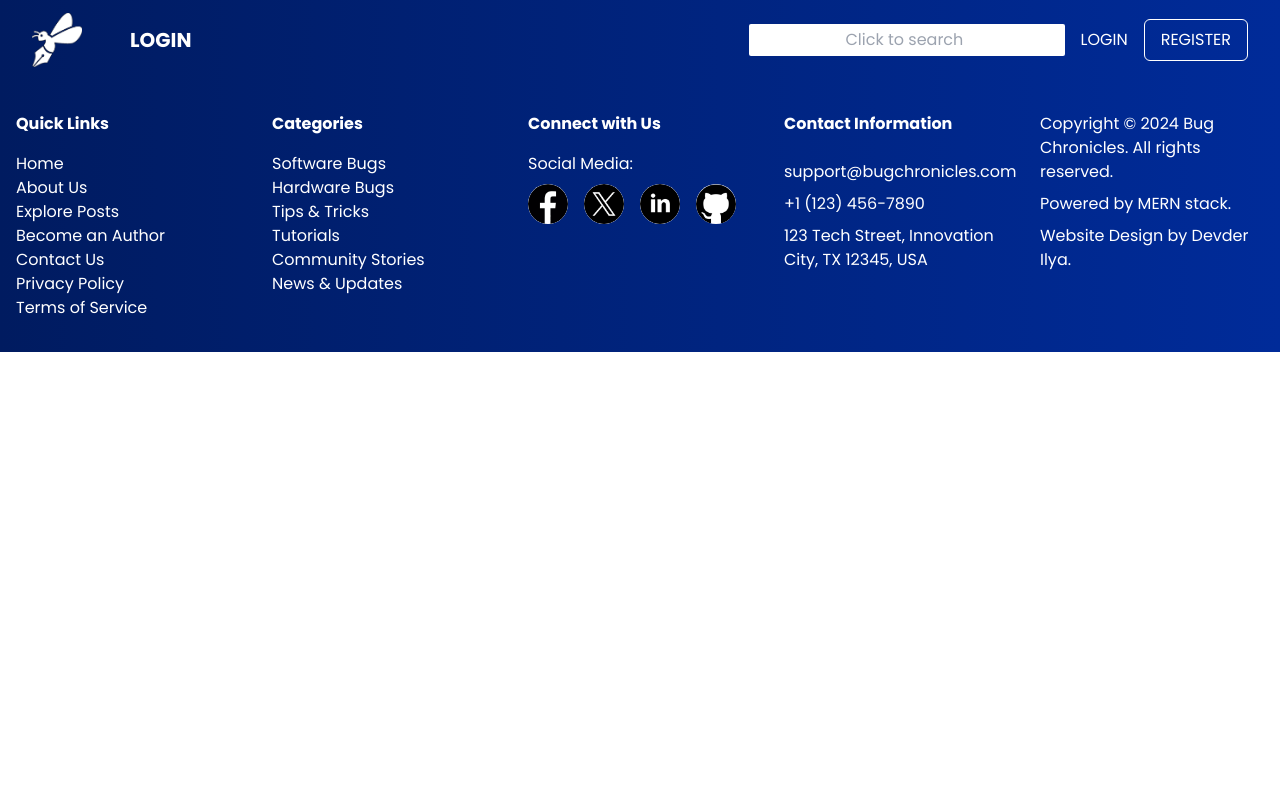
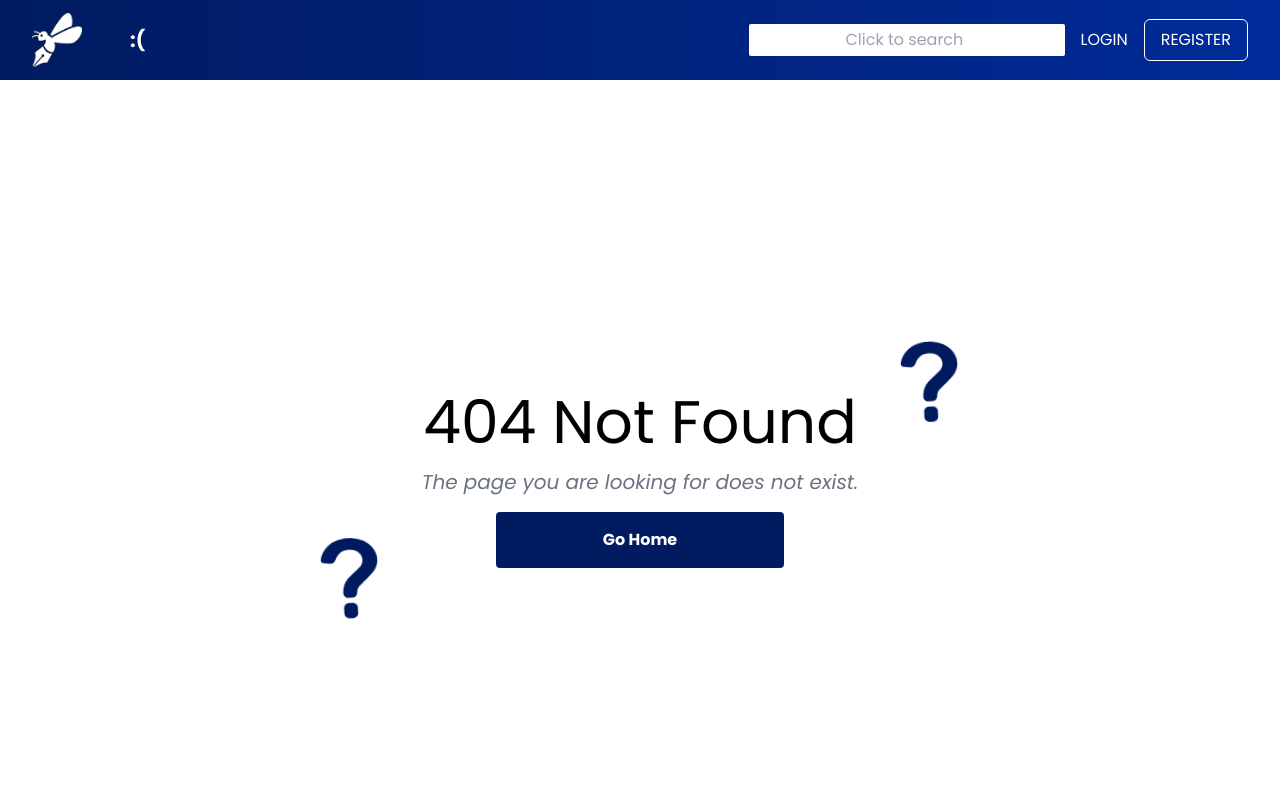
Before and after one commit to Leytox/BlogBugster, a React (Vite) app in the folder frontend/: page /auth/login in a window 1280 px wide. Shown: the top 800 px of the page. Built offline with nearby package versions, Linux system fonts and the light colour scheme; no server answers.

Commit message:
Added 404 page and Updated logic of location in Header.jsx

```diff
--- a/frontend/src/App.jsx
+++ b/frontend/src/App.jsx
@@ -9,6 +9,9 @@ import { ToastContainer } from "react-toastify";
 import "react-toastify/dist/ReactToastify.css";
 import NewPost from "./pages/Post/NewPost.jsx";
 import GoTop from "./components/GoTop.jsx";
+import EditPost from "./pages/Post/EditPost.jsx";
+import Post from "./pages/Post/Post.jsx";
+import NotFound from "./pages/NotFound.jsx";
 
 export default function App() {
   return (
@@ -21,6 +24,9 @@ export default function App() {
         <Route path="/login" element={<Login />} />
         <Route path="/profile" element={<Profile />} />
         <Route path="/new-post" element={<NewPost />} />
+        <Route path="/edit-post/:id" element={<EditPost />} />
+        <Route path="/post/:id" element={<Post />} />
+        <Route path="*" element={<NotFound />} />
       </Routes>
       <GoTop />
       <Footer />
--- a/frontend/src/app/store.js
+++ b/frontend/src/app/store.js
@@ -1,10 +1,12 @@
 import { configureStore } from "@reduxjs/toolkit";
 import { apiSlice } from "../features/api/apiSlice.js";
 import authReducer from "../features/auth/authSlice";
+import locationReducer from "../features/location/locationSlice";
 
 export const store = configureStore({
   reducer: {
     auth: authReducer,
+    location: locationReducer,
     [apiSlice.reducerPath]: apiSlice.reducer,
   },
   middleware: (getDefaultMiddleware) =>
--- a/frontend/src/components/Header.jsx
+++ b/frontend/src/components/Header.jsx
@@ -1,24 +1,17 @@
-import { Link, useLocation } from "react-router-dom";
+import { Link } from "react-router-dom";
 import { selectUser, setUser } from "../features/auth/authSlice.js";
 import { useDispatch, useSelector } from "react-redux";
 import { useLogoutMutation } from "../features/auth/authApiSlice.js";
 import { toast } from "react-toastify";
 import logo from "../assets/logo.png";
 import SearchContainer from "./SearchContainer.jsx";
+import { selectLocation } from "../features/location/locationSlice.js";
 
 const Header = () => {
   const { user } = useSelector(selectUser);
   const [logout] = useLogoutMutation();
   const dispatch = useDispatch();
-  const location = useLocation();
-  let currentLocation;
-  if (location.pathname === "/") currentLocation = "HOME";
-  else {
-    currentLocation = location.pathname.split("/");
-    currentLocation = currentLocation[currentLocation.length - 1].toUpperCase();
-    if (currentLocation.includes("-"))
-      currentLocation = currentLocation.split("-").join(" ");
-  }
+  const { location } = useSelector(selectLocation);
   const handleLogout = async () => {
     const res = await logout();
     dispatch(setUser(null));
@@ -34,7 +27,9 @@ const Header = () => {
         <Link to={"/"}>
           <img src={logo} alt="logo" width={50} height={50} />
         </Link>
-        <h1 className={"text-xl font-bold max-sm:hidden"}>{currentLocation}</h1>
+        <h1 className={"text-xl font-bold max-sm:hidden uppercase"}>
+          {location}
+        </h1>
       </div>
       <nav
         className={
--- /dev/null
+++ b/frontend/src/features/location/locationSlice.js
@@ -0,0 +1,20 @@
+import { createSlice } from "@reduxjs/toolkit";
+
+const initialState = {
+  location: "home",
+};
+const locationSlice = createSlice({
+  name: "location",
+  initialState,
+  reducers: {
+    setLocation(state, action) {
+      state.location = action.payload;
+    },
+  },
+});
+
+export const { setLocation } = locationSlice.actions;
+
+export const selectLocation = (state) => state.location;
+
+export default locationSlice.reducer;
--- a/frontend/src/pages/Auth/Login.jsx
+++ b/frontend/src/pages/Auth/Login.jsx
@@ -5,12 +5,14 @@ import { toast } from "react-toastify";
 import { useDispatch, useSelector } from "react-redux";
 import { useLoginMutation } from "../../features/auth/authApiSlice.js";
 import { selectUser, setUser } from "../../features/auth/authSlice.js";
+import { setLocation } from "../../features/location/locationSlice.js";
 
 const Login = () => {
   const [email, setEmail] = useState("");
   const [password, setPassword] = useState("");
   const navigate = useNavigate();
   const dispatch = useDispatch();
+  dispatch(setLocation("Login"));
 
   const [login] = useLoginMutation();
   const { user } = useSelector(selectUser);
--- a/frontend/src/pages/Auth/Register.jsx
+++ b/frontend/src/pages/Auth/Register.jsx
@@ -5,6 +5,7 @@ import { useDispatch, useSelector } from "react-redux";
 import { useRegisterMutation } from "../../features/auth/authApiSlice.js";
 import { selectUser, setUser } from "../../features/auth/authSlice.js";
 import { toast } from "react-toastify";
+import { setLocation } from "../../features/location/locationSlice.js";
 
 const Register = () => {
   const [name, setName] = useState("");
@@ -13,6 +14,7 @@ const Register = () => {
   const [confirmPassword, setConfirmPassword] = useState("");
   const navigate = useNavigate();
   const dispatch = useDispatch();
+  dispatch(setLocation("Register"));
 
   const [register] = useRegisterMutation();
   const { user } = useSelector(selectUser);
--- a/frontend/src/pages/Home/Home.jsx
+++ b/frontend/src/pages/Home/Home.jsx
@@ -6,10 +6,14 @@ import { useGSAP } from "@gsap/react";
 import gsap from "gsap";
 import { ScrollTrigger } from "gsap/ScrollTrigger";
 import { TextPlugin } from "gsap/TextPlugin";
+import { useDispatch } from "react-redux";
+import { setLocation } from "../../features/location/locationSlice.js";
 
 gsap.registerPlugin(TextPlugin);
 gsap.registerPlugin(ScrollTrigger);
 const Home = () => {
+  const dispatch = useDispatch();
+  dispatch(setLocation("Home"));
   useGSAP(() => {
     gsap.from("#blog-bugster-text", {
       text: "",
--- /dev/null
+++ b/frontend/src/pages/NotFound.jsx
@@ -0,0 +1,63 @@
+import Button from "../components/Button.jsx";
+import { useNavigate } from "react-router-dom";
+import question from "../assets/question.svg";
+import { useGSAP } from "@gsap/react";
+import gsap from "gsap";
+import { useDispatch } from "react-redux";
+import { setLocation } from "../features/location/locationSlice.js";
+
+const NotFound = () => {
+  const dispatch = useDispatch();
+  dispatch(setLocation(":("));
+  const navigate = useNavigate();
+  useGSAP(() => {
+    gsap.fromTo(
+      "#question-mark",
+      { rotate: 0, y: -100 },
+      {
+        rotate: 360,
+        duration: 6,
+        repeat: -1,
+        y: 100,
+        yoyo: true,
+        ease: "power1.inOut",
+      },
+    );
+    gsap.fromTo(
+      "#question-mark-2",
+      { rotate: 0, y: 100 },
+      {
+        rotate: 360,
+        duration: 6,
+        repeat: -1,
+        y: -100,
+        yoyo: true,
+        ease: "power1.inOut",
+      },
+    );
+  }, []);
+  return (
+    <div className={"h-screen flex flex-row justify-center items-center gap-8"}>
+      <div id={"question-mark"}>
+        <img src={question} alt="question mark" width={80} />
+      </div>
+      <div className={"flex flex-col justify-center items-center gap-4"}>
+        <h1 className={"text-6xl"}>404 Not Found</h1>
+        <p className={"text-xl text-gray-500 italic"}>
+          The page you are looking for does not exist.
+        </p>
+        <Button
+          title={"Go Home"}
+          handleClick={() => {
+            navigate("/");
+          }}
+        />
+      </div>
+      <div id={"question-mark-2"}>
+        <img src={question} alt="question mark" width={80} />
+      </div>
+    </div>
+  );
+};
+
+export default NotFound;
--- a/frontend/src/pages/Post/EditPost.jsx
+++ b/frontend/src/pages/Post/EditPost.jsx
@@ -0,0 +1,5 @@
+const EditPost = () => {
+  return <div></div>;
+};
+
+export default EditPost;
--- a/frontend/src/pages/Post/NewPost.jsx
+++ b/frontend/src/pages/Post/NewPost.jsx
@@ -4,10 +4,11 @@ import "react-quill/dist/quill.snow.css";
 import Button from "../../components/Button.jsx";
 import { toast } from "react-toastify";
 import { useNavigate } from "react-router-dom";
-import { useSelector } from "react-redux";
+import { useDispatch, useSelector } from "react-redux";
 import { selectUser } from "../../features/auth/authSlice.js";
 import { useCreatePostMutation } from "../../features/posts/postsApiSlice.js";
 import { modules } from "../../constants/index.js";
+import { setLocation } from "../../features/location/locationSlice.js";
 
 const NewPost = () => {
   const [title, setTitle] = useState("");
@@ -17,7 +18,8 @@ const NewPost = () => {
   const [tagInput, setTagInput] = useState("");
   const [tags, setTags] = useState([]);
   const [showTags, setShowTags] = useState(false);
-
+  const dispatch = useDispatch();
+  dispatch(setLocation("New post"));
   const { user } = useSelector(selectUser);
   const [post] = useCreatePostMutation();
   const navigate = useNavigate();
--- a/frontend/src/pages/Post/Post.jsx
+++ b/frontend/src/pages/Post/Post.jsx
@@ -0,0 +1,5 @@
+const Post = () => {
+  return <div></div>;
+};
+
+export default Post;
--- a/frontend/src/pages/Profile.jsx
+++ b/frontend/src/pages/Profile.jsx
@@ -1,4 +1,9 @@
+import { useDispatch } from "react-redux";
+import { setLocation } from "../features/location/locationSlice.js";
+
 const Profile = () => {
+  const dispatch = useDispatch();
+  dispatch(setLocation("Profile"));
   return (
     <form className={"min-h-screen w-screen flex justify-center"}>
       <div></div>
```
Also changed, not shown: frontend/src/assets/question.svg (added).
